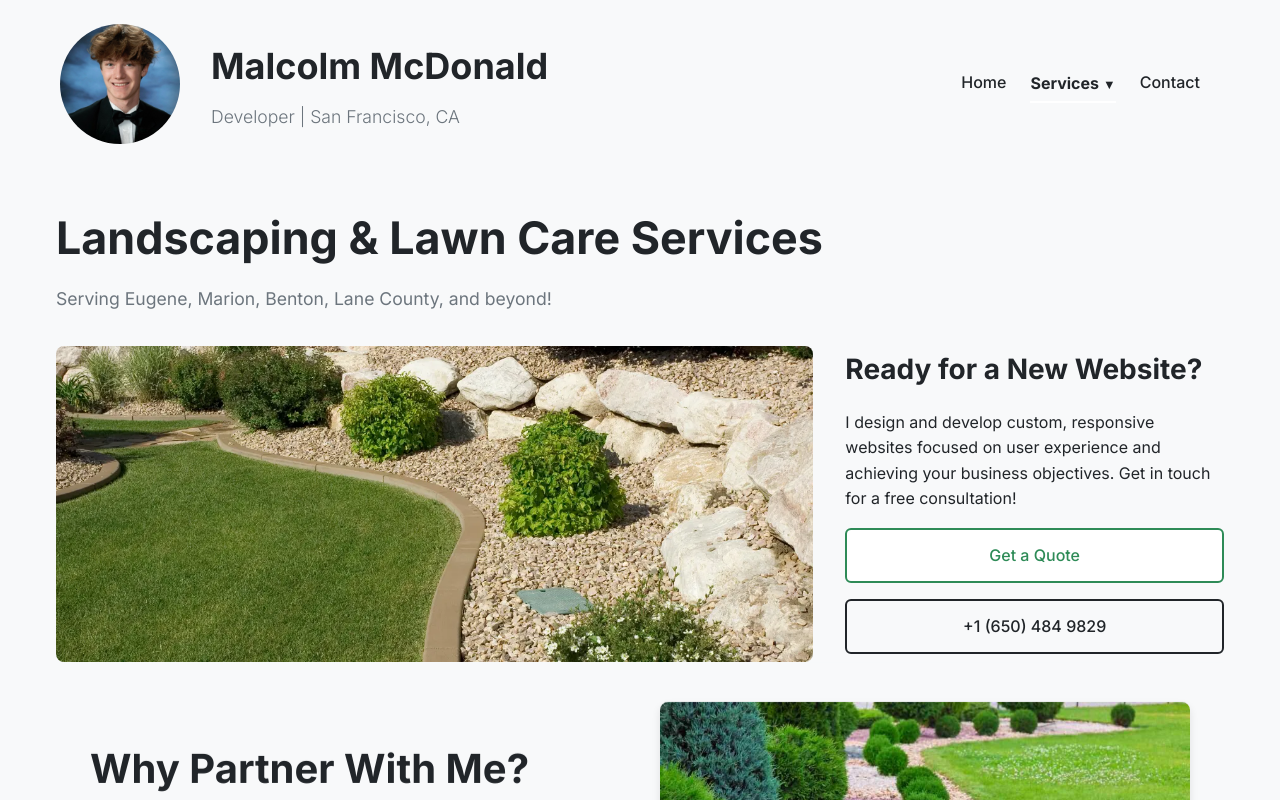
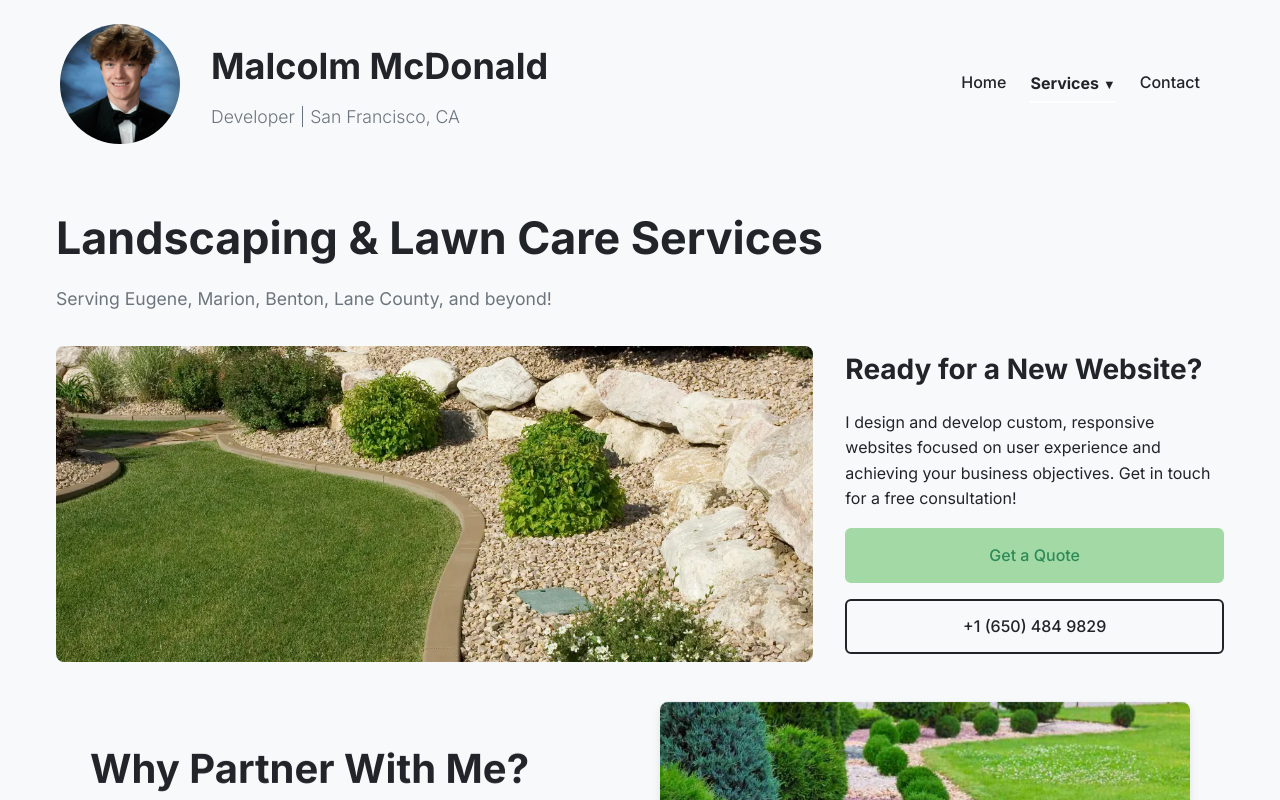
Before and after one commit to MalcolmMc23/MalcolmMcD.com, a React (Create React App) app: page /services/freelance-website-design in a window 1280 px wide. In both pictures the pointer is over the link "Get a Quote". Shown: the top 800 px of the page. Built offline with nearby package versions, Linux system fonts and the light colour scheme.

Commit message:
button hover

```diff
--- a/src/components/CallToActionCard.module.css
+++ b/src/components/CallToActionCard.module.css
@@ -39,13 +39,13 @@
 .primaryButton {
   background-color: var(--accent-color, #28a745); /* Using accent color (updated to green) */
   color: var(--primary-color, #ffffff); /* White text on accent */
-  border: 1px solid var(--accent-color, #28a745); /* Add border to match hover state */
+  border: 2px solid var(--accent-color, #28a745); /* Use 2px border to prevent layout shift on hover */
 }
 
 .primaryButton:hover {
-  background-color: white; /* White background on hover */
-  color: var(--accent-color, #28a745); /* Green text on hover */
-  border: 2px solid var(--accent-color, #28a745); /* Green outline on hover - increased width */
+  background-color: #a3d9a5; /* Light green background on hover */
+  color: var(--accent-color, #28a745); /* Keep text green */
+  border: 2px solid #a3d9a5; /* Match border color to background to hide outline */
 }
 
 .secondaryButton {
@@ -55,6 +55,7 @@
 }
 
 .secondaryButton:hover {
-  background-color: var(--background-color, #f8f9fa); /* Light gray background on hover */
-  border-color: var(--text-color, #212529);
+  background-color: var(--accent-color, #28a745); /* Green background on hover */
+  color: var(--primary-color, #ffffff); /* White text on hover */
+  border-color: var(--accent-color, #28a745); /* Green border on hover */
 }
```
